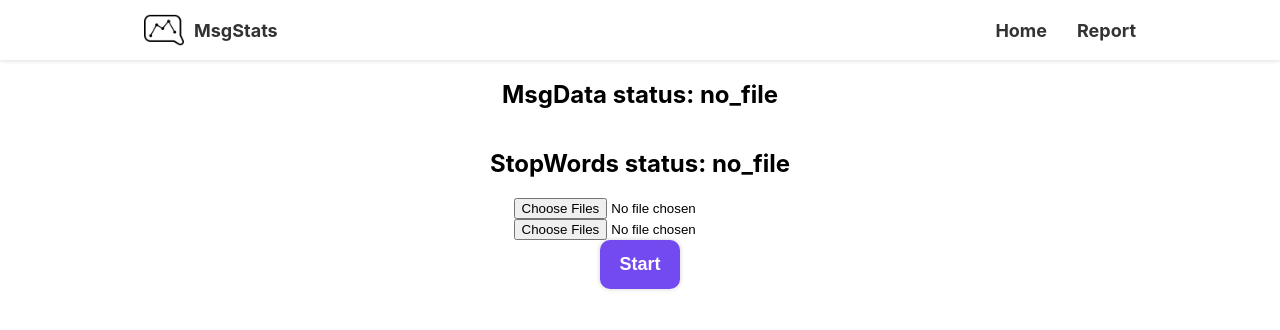
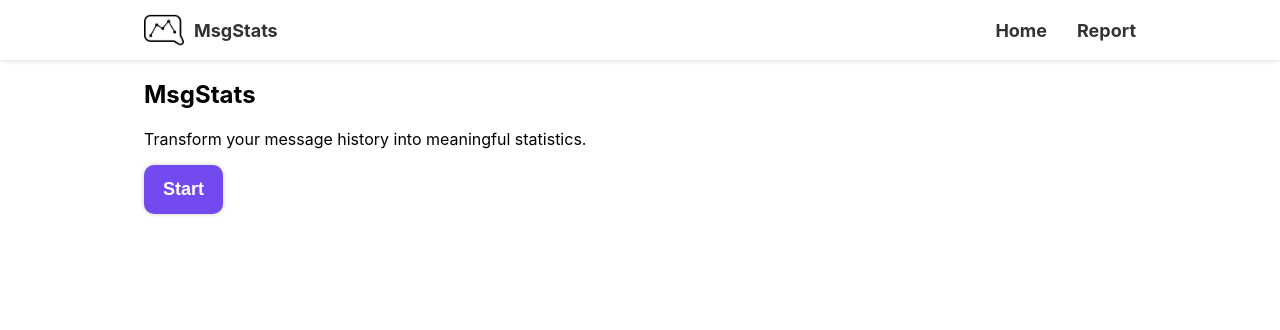
Before and after one commit to zqtay/msgstats, a React (Create React App) app: page / in a window 1280 px wide. Shown: the top 330 px of the page. Built offline with nearby package versions, Linux system fonts and the light colour scheme.

Commit message:
Add start section

```diff
--- a/src/components/Main/Main.tsx
+++ b/src/components/Main/Main.tsx
@@ -1,66 +1,17 @@
-import { useCallback, useEffect, useRef, useState } from 'react';
+import { useState } from 'react';
 import Container from "../UI/Container/Container";
-import Button from "../UI/Button/Button";
-import ProgressBar from "../UI/ProgressBar/ProgressBar";
 
-import useMsgData from '../../feature/message-stats/hooks/useMsgData';
-import useStopWords from '../../feature/message-stats/hooks/useStopWords';
 import Report from "../Report/Report";
-
+import Start from "../Start/Start";
 
 const Main = () => {
-  const [msgFileList, setMsgFileList] = useState(null);
-  const [swFileList, setSwFileList] = useState(null);
   const [showReport, setShowReport] = useState(false);
-  let msgFileDirRef: any = useRef(null);
-  let swFileDirRef: any = useRef(null);
-
-  const [msgData, , msgDataStatus] = useMsgData(msgFileList);
-  const [stopWords, , stopWordsStatus] = useStopWords(swFileList);
-
-  useEffect(() => {
-    if (msgDataStatus === "success") {
-      setShowReport(true);
-    }
-  }, [msgDataStatus]);
-
-  const parseFiles = () => {
-    if (msgFileDirRef !== null) {
-      setMsgFileList(msgFileDirRef.current.files);
-    }
-    if (swFileDirRef !== null) {
-      setSwFileList(swFileDirRef.current.files);
-    }
-  };
-
-  const getParseProgress = useCallback((): number => {
-    const tmpStatus = msgDataStatus.split("_");
-    if (tmpStatus[0] === "parse") {
-      let progNum = parseInt(tmpStatus[1]);
-      return isNaN(progNum) ? 0 : progNum;
-    }
-    else if (msgDataStatus === "success") {
-      return msgFileDirRef.current.files.length;
-    }
-    return 0;
-  }, [msgDataStatus]);
+  const [reportData, setReportData] = useState({ msgData: null, stopWords: null });
 
   return (
     <main>
-      <Container>
-        {(msgDataStatus.split("_")[0] === "parse" || msgDataStatus === "success") &&
-          <ProgressBar value={getParseProgress()} max={msgFileDirRef.current.files.length} />
-        }
-        <h2>MsgData status: {msgDataStatus}</h2>
-        <h2>StopWords status: {stopWordsStatus}</h2>
-
-        <input id="msgFileSelect" accept=".html" multiple type="file" ref={msgFileDirRef} />
-        <input id="swFileSelect" accept=".txt" multiple type="file" ref={swFileDirRef} />
-        <Button primary onClick={parseFiles}>
-          Start
-        </Button>
-        <Report show={showReport} msgData={msgData} stopWords={stopWords} />
-      </Container>
+      <Start setReportData={setReportData} setShowReport={setShowReport} />
+      <Report show={showReport} msgData={reportData.msgData} stopWords={reportData.stopWords} />
     </main>
   );
 };
--- a/src/components/Report/Report.module.scss
+++ b/src/components/Report/Report.module.scss
@@ -1,5 +1,11 @@
+@import "../../App.scss";
+
 .report {
   width: 100%;
+}
+
+.report-container {
+  display: block;
 }
 
 .report-title {
@@ -41,6 +47,7 @@
 
 .wordfreq-table {
   margin: 20px auto;
+
   .wordfreq-table-user {
     font-weight: bold;
   }
--- a/src/components/Report/Report.tsx
+++ b/src/components/Report/Report.tsx
@@ -5,6 +5,7 @@ import StopWords from "../../feature/message-stats/StopWords";
 import styles from "./Report.module.scss";
 import { ReactNode, useEffect, useState } from 'react';
 import LineChart from "../Charts/LineChart/LineChart";
+import Container from "../UI/Container/Container";
 
 type SimpleData = { [key: string]: number; };
 type MsgStatsData = { [key: string]: { [key: string]: number; }; };
@@ -94,7 +95,7 @@ const Report = (props: { show: boolean, msgData: MsgData | null, stopWords: Stop
       const groupName = props.msgData.getGroupName();
       let title: string;
       if (groupName !== "") {
-        title =`${groupName} ${appName} `;
+        title = `${groupName} ${appName} `;
       }
       else {
         const userList = props.msgData.getUserList();
@@ -108,6 +109,7 @@ const Report = (props: { show: boolean, msgData: MsgData | null, stopWords: Stop
     <>
       {props.show &&
         <section id="report" className={styles["report"]}>
+          <Container className={styles["report-container"]}>
             <div className={styles["report-title"]}>
               {getReportTitle()}
             </div>
@@ -143,6 +145,7 @@ const Report = (props: { show: boolean, msgData: MsgData | null, stopWords: Stop
               </ChartContainer>
             }
             {wordFreq && <WordFreqTable title="Most Used Words" wordFreq={wordFreq} />}
+          </Container>
         </section>
       }
     </>
--- /dev/null
+++ b/src/components/Start/Start.module.scss
@@ -0,0 +1,6 @@
+@import "../../App.scss";
+
+.start {
+  height: 100vh;
+  background-color: white;
+}
--- /dev/null
+++ b/src/components/Start/Start.tsx
@@ -0,0 +1,130 @@
+import { useCallback, useEffect, useRef, useState } from 'react';
+import Button from "../UI/Button/Button";
+import ProgressBar from "../UI/ProgressBar/ProgressBar";
+import useMsgData from '../../feature/message-stats/hooks/useMsgData';
+import useStopWords from '../../feature/message-stats/hooks/useStopWords';
+import styles from "./Start.module.scss";
+import Container from "../UI/Container/Container";
+
+const Start = (props: { setReportData: any, setShowReport: any; }) => {
+  const [step, setStep] = useState(0);
+  const [inputFiles, setInputFiles] = useState({ msgData: null, stopWords: null });
+
+  const [setMsgFileList, msgData, , msgDataStatus] = useMsgData();
+  const [setSwFileList, stopWords, , stopWordsStatus] = useStopWords();
+
+  useEffect(() => {
+    if (msgDataStatus === "success") {
+      props.setReportData((prev: any) => ({ ...prev, msgData: msgData }));
+      props.setShowReport(true);
+    }
+    if (stopWordsStatus === "success") {
+      props.setReportData((prev: any) => ({ ...prev, stopWords: stopWords }));
+    }
+  }, [msgDataStatus, stopWordsStatus]);
+
+  const parseFiles = () => {
+    if (inputFiles.msgData) {
+      setMsgFileList(inputFiles.msgData);
+    }
+    // if (swFileDirRef !== null) {
+    //   setSwFileList(swFileDirRef.current.files);
+    // }
+  };
+
+  return (
+    <section id="start" className={styles["start"]}>
+      <Container>
+        {(step === 0) && <Step0 setStep={setStep} />}
+        {(step === 1) && <Step1 setStep={setStep} />}
+        {(step === 2) && <Step2 setStep={setStep} />}
+        {(step === 3) && <Step3 setStep={setStep} setInputFiles={setInputFiles} />}
+        {(step === 4) && <Step4 inputFiles={inputFiles} setMsgFileList={setMsgFileList} msgDataStatus={msgDataStatus} />}
+        {/* <input id="swFileSelect" accept=".txt" multiple type="file" ref={swFileDirRef} /> */}
+      </Container>
+    </section>
+  );
+};
+
+const Step0 = (props: { setStep: any; }) => {
+  return <div>
+    <h1>MsgStats</h1>
+    <p>Transform your message history into meaningful statistics.</p>
+    <Button primary onClick={() => props.setStep(1)}>
+      Start
+    </Button>
+  </div>;
+};
+
+const Step1 = (props: { setStep: any; }) => {
+  return <div>
+    <h1>App</h1>
+    <p>Select your messaging app.</p>
+    <input type="radio" id="css" name="fav_language" value="CSS"></input>
+    <input type="radio" id="css1" name="fav_language1" value="CSS1"></input>
+    <Button primary onClick={() => props.setStep(2)}>
+      Next
+    </Button>
+  </div>;
+};
+
+const Step2 = (props: { setStep: any; }) => {
+  return <div>
+    <h1>Export</h1>
+    <p>Please follow the link to learn how to export your message history.</p>
+    <a href={"https://telegram.org/blog/export-and-more"}>{"https://telegram.org/blog/export-and-more"}</a>
+    <p>If you already have your message history (.html) files ready, please proceed to the next step.</p>
+    <Button secondary onClick={() => props.setStep(1)}>
+      Back
+    </Button>
+    <Button primary onClick={() => props.setStep(3)}>
+      Next
+    </Button>
+  </div>;
+};
+
+const Step3 = (props: { setStep: any; setInputFiles: any; }) => {
+  return <div>
+    <h1>Locate</h1>
+    <p>Locate the directory of your message history files.</p>
+    <input id="msgFileSelect" accept=".html" multiple type="file"
+      onChange={e => props.setInputFiles((prev: any) => ({...prev, msgData: e.target.files}))} />
+    <p>Click Next to start processing.</p>
+    <Button secondary onClick={() => props.setStep(2)}>
+      Back
+    </Button>
+    <Button primary onClick={() => props.setStep(4)}>
+      Next
+    </Button>
+  </div>;
+};
+
+const Step4 = (props: { inputFiles: any, setMsgFileList: any, msgDataStatus: string, }) => {
+  useEffect(() => {
+    console.log(props.inputFiles);
+    if (props.inputFiles.msgData) {
+      props.setMsgFileList(props.inputFiles.msgData);
+    }
+  }, [props.inputFiles.msgData]);
+  const getParseProgress = useCallback((): number => {
+    const tmpStatus = props.msgDataStatus.split("_");
+    if (tmpStatus[0] === "parse") {
+      let progNum = parseInt(tmpStatus[1]);
+      return isNaN(progNum) ? 0 : progNum;
+    }
+    else if (props.msgDataStatus === "success") {
+      return props.inputFiles.msgData.length;
+    }
+    return 0;
+  }, [props.msgDataStatus]);
+
+  return <div>
+    <h1>Process</h1>
+    <p>Please wait ...</p>
+    {(props.msgDataStatus.split("_")[0] === "parse" || props.msgDataStatus === "success") &&
+      <ProgressBar value={getParseProgress()} max={props.inputFiles.msgData.length} />
+    }
+  </div>;
+};
+
+export default Start;
--- a/src/components/UI/Container/Container.module.scss
+++ b/src/components/UI/Container/Container.module.scss
@@ -3,10 +3,6 @@
 .container {
   width: 300px;
   margin: 0 auto;
-  display: flex;
-  flex-direction: column;
-  justify-content: center;
-  align-items: center;
 }
 
 /* Breakpoints */
--- a/src/components/UI/Header/Header.module.scss
+++ b/src/components/UI/Header/Header.module.scss
@@ -10,8 +10,10 @@ header {
 }
 
 header>.container {
+  display: flex;
   flex-direction: row;
   justify-content: space-between;
+  align-items: center;
 }
 
 .nav-brand {
--- a/src/feature/message-stats/hooks/useMsgData.ts
+++ b/src/feature/message-stats/hooks/useMsgData.ts
@@ -2,7 +2,8 @@ import { Dispatch, SetStateAction, useEffect, useState } from "react";
 import MsgData from "../MsgData";
 import Parser from "../Parser";
 
-export default function useMsgData(msgFileList: FileList | null): [MsgData | null, Dispatch<SetStateAction<MsgData | null>>, string] {
+export default function useMsgData(): [Dispatch<SetStateAction<FileList | null>>, MsgData | null, Dispatch<SetStateAction<MsgData | null>>, string] {
+  const [msgFileList, setMsgFileList] = useState<FileList | null>(null);
   const [msgData, setMsgData] = useState<MsgData | null>(null);
   const [status, setStatus] = useState<string>("");
 
@@ -45,5 +46,5 @@ export default function useMsgData(msgFileList: FileList | null): [MsgData | nul
     init();
   }, [msgFileList]);
 
-  return [msgData, setMsgData, status];
+  return [setMsgFileList, msgData, setMsgData, status];
 }
--- a/src/feature/message-stats/hooks/useStopWords.ts
+++ b/src/feature/message-stats/hooks/useStopWords.ts
@@ -2,7 +2,8 @@ import { Dispatch, SetStateAction, useEffect, useState } from "react";
 import Parser from "../Parser";
 import StopWords from "../StopWords";
 
-export default function useStopWords(swFileList: FileList | null): [StopWords | null, Dispatch<SetStateAction<StopWords | null>>, string] {
+export default function useStopWords(): [Dispatch<SetStateAction<FileList | null>>, StopWords | null, Dispatch<SetStateAction<StopWords | null>>, string] {
+  const [swFileList, setSwFileList] = useState<FileList | null>(null);
   const [stopWords, setStopWords] = useState<StopWords | null>(null);
   const [status, setStatus] = useState<string>("");
 
@@ -45,5 +46,5 @@ export default function useStopWords(swFileList: FileList | null): [StopWords |
     init();
   }, [swFileList]);
 
-  return [stopWords, setStopWords, status];
+  return [setSwFileList, stopWords, setStopWords, status];
 }
```
Lines whose indentation alone changed are shown as unchanged.
